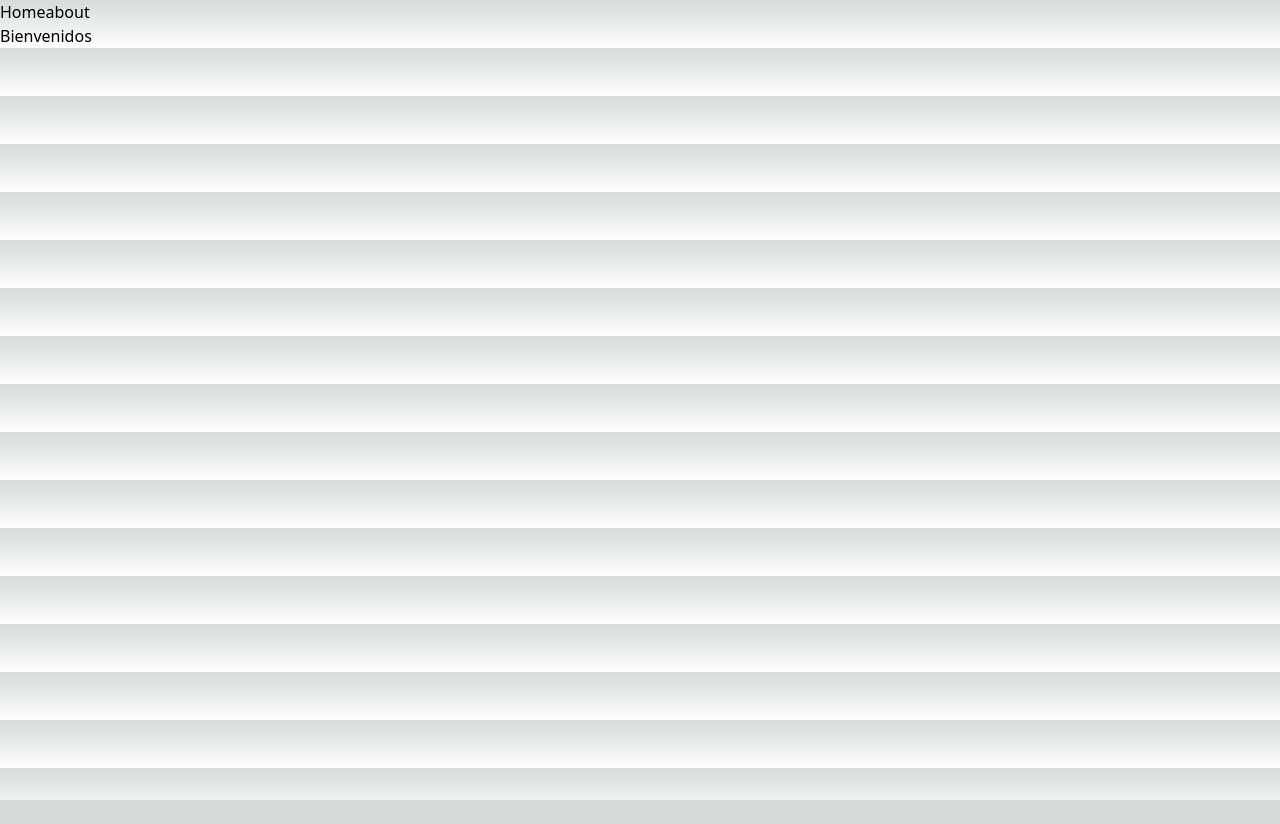
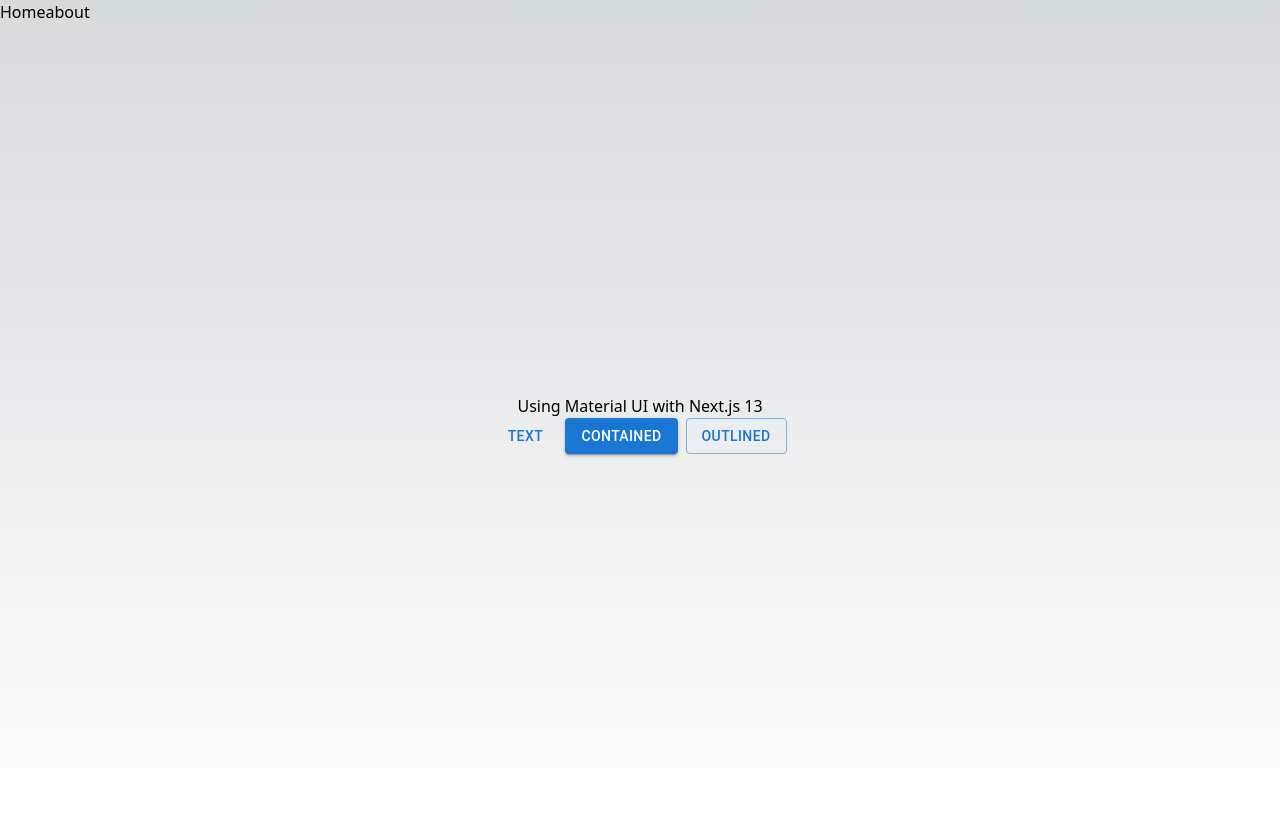
Before and after one commit to raulzarzadev/tim-app, a Next.js app: page / in a window 1280 px wide. Before the commit the page ends 800 px from the top, so only its background shows below. Built offline with nearby package versions, Linux system fonts and the light colour scheme.

Commit message:
now you use material ui

```diff
--- a/package.json
+++ b/package.json
@@ -9,6 +9,10 @@
     "lint": "next lint"
   },
   "dependencies": {
+    "@emotion/react": "^11.10.6",
+    "@emotion/styled": "^11.10.6",
+    "@mui/icons-material": "^5.11.16",
+    "@mui/material": "^5.12.1",
     "@types/node": "18.15.11",
     "@types/react": "18.0.37",
     "@types/react-dom": "18.0.11",
--- a/src/app/page.tsx
+++ b/src/app/page.tsx
@@ -1,8 +1,27 @@
+'use client'
 import Image from 'next/image'
 import { Inter } from 'next/font/google'
+import { Button, Grid, Stack } from '@mui/material'
 
 const inter = Inter({ subsets: ['latin'] })
 
 export default function Home() {
-  return <main>Bienvenidos</main>
+  return (
+    <main>
+      <Grid
+        container
+        height="100vh"
+        alignItems="center"
+        justifyContent="center"
+        direction="column"
+      >
+        <h1>Using Material UI with Next.js 13</h1>
+        <Stack direction="row" columnGap={1}>
+          <Button variant="text">Text</Button>
+          <Button variant="contained">Contained</Button>
+          <Button variant="outlined">Outlined</Button>
+        </Stack>
+      </Grid>
+    </main>
+  )
 }
```
Also changed, not shown: 1 other file (tests, documents, lock files or other folders).
